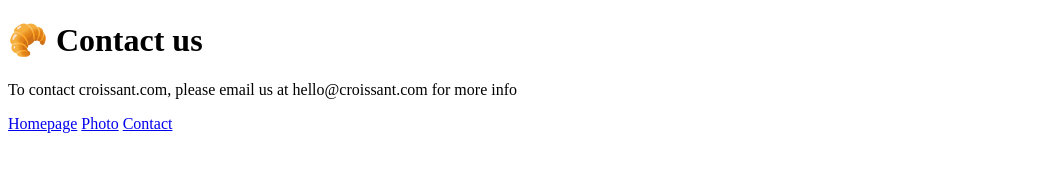
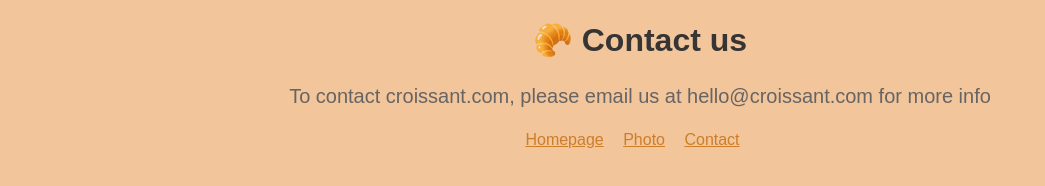
Before and after one commit to DinaraMiller/Croissant, a plain HTML site: page contact.html in a window 1280 px wide. Shown: the whole page, without its empty margins (0-1045 px from the left). Drawn offline with Linux system fonts and the light colour scheme.

Commit message:
Added basic CSS

```diff
--- a/contact.html
+++ b/contact.html
@@ -3,7 +3,8 @@
   <head>
     <meta charset="UTF-8" />
     <meta name="viewport" content="width=, initial-scale=1.0" />
-    <title>Document</title>
+    <link rel="stylesheet" href="/css/style.css" />
+    <title>Contact</title>
   </head>
   <body>
     <h1>🥐 Contact us</h1>
--- a/css/style.css
+++ b/css/style.css
@@ -0,0 +1,26 @@
+body {
+  background: rgb(242, 197, 154);
+  font-family: sans-serif;
+  text-align: center;
+}
+
+h1 {
+  color: rgb(54, 52, 52);
+}
+
+p {
+  color: rgb(102, 100, 100);
+  font-size: 20px;
+  line-height: 1.5;
+}
+
+a {
+  color: rgb(205, 126, 41);
+  margin-right: 15px;
+}
+
+img {
+  border-radius: 4px;
+  box-shadow: rgba(99, 99, 99, 0.2) 0px 2px 8px 0px;
+  margin-bottom: 15px;
+}
```
Also changed, not shown: index.html (+1 -0 lines), photo.html (+1 -0 lines).
